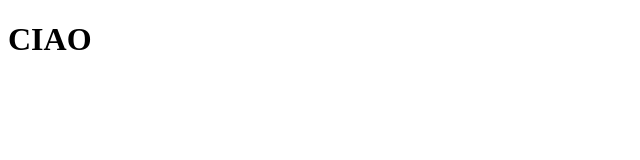
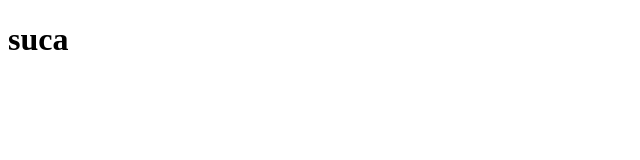
Before and after one commit to Eddirich/EDDIRICH.github.io, a plain HTML site: page INDEX.html in a window 1280 px wide. Shown: the full height of the page, 0-640 px from the left. Drawn offline with Linux system fonts and the light colour scheme.

Commit message:
portfolio

```diff
--- a/INDEX.html
+++ b/INDEX.html
@@ -7,6 +7,6 @@
     <title>EDDIRICH</title>
 </head>
 <body>
-    <h1>CIAO</h1>
+    <h1>suca</h1>
 </body>
 </html>
```
Also changed, not shown: STYLE.css (added).
